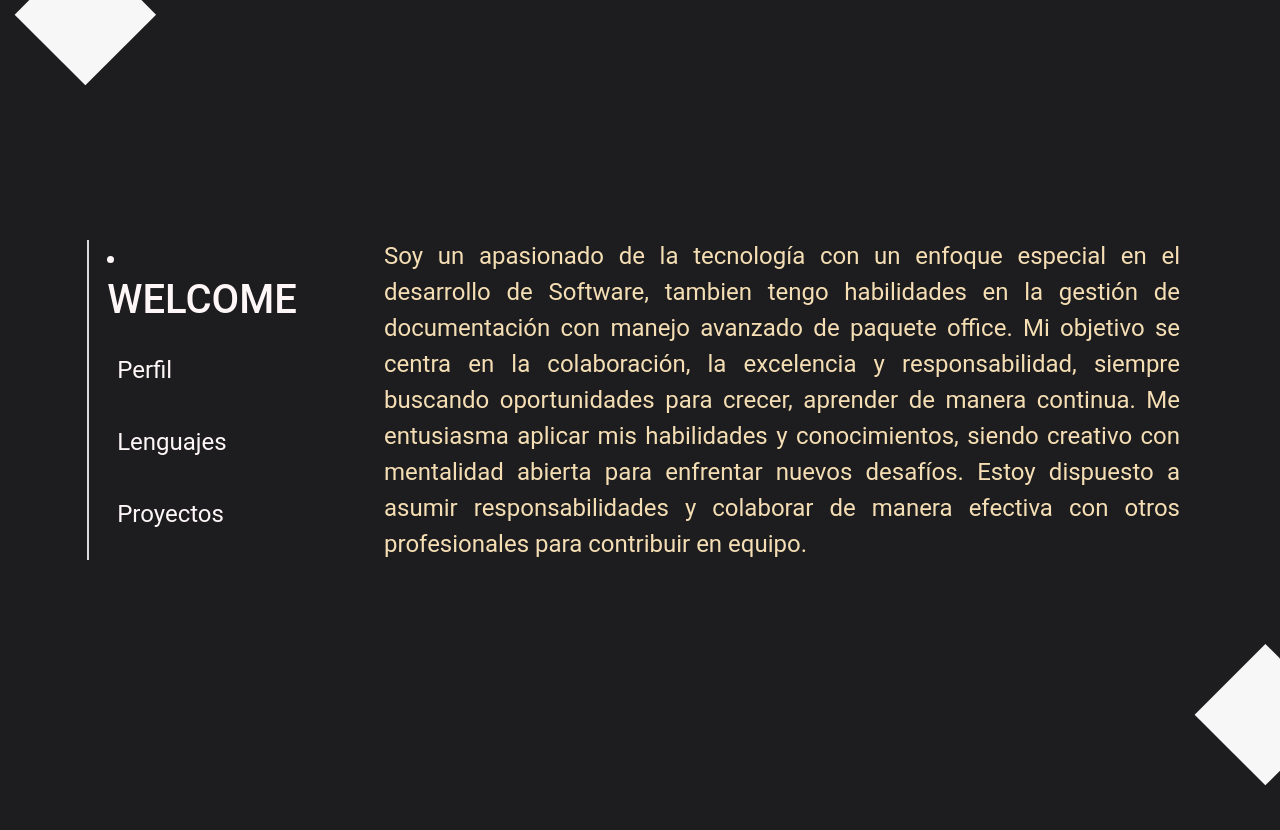
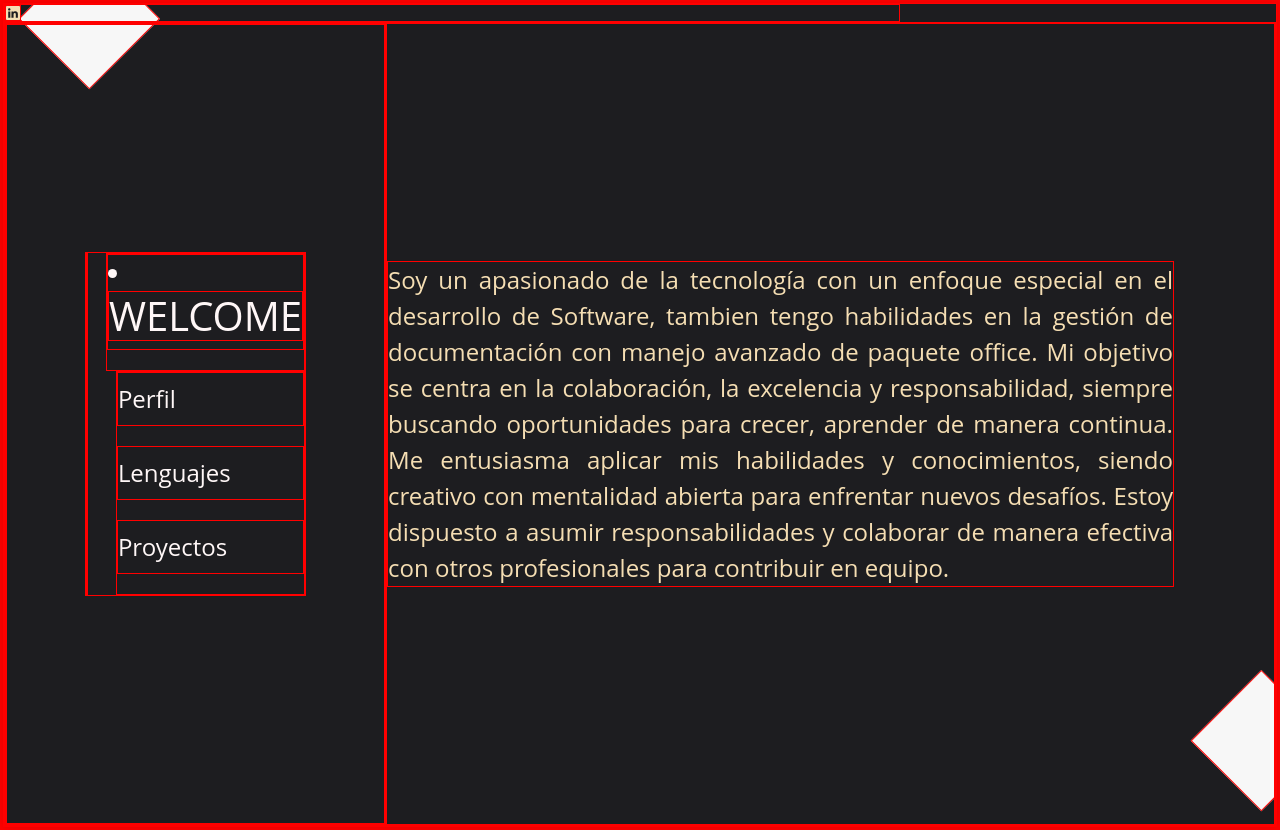
Before and after one commit to brayantunu/developerweb, a Vue app: page /#/Perfil in a window 1280 px wide. Before the commit the page ends 800 px from the top, so only its background shows below. Built offline with nearby package versions, Linux system fonts and the light colour scheme.

Commit message:
correcciones para la  version 1.1

```diff
--- a/src/App.vue
+++ b/src/App.vue
@@ -2,10 +2,16 @@
     <div class="structure">
     <div class="corner top-left"></div>
     <div class="corner bottom-right"></div>
+
+    <!-- <Footer/> -->
+    <Redes/>
     <router-view/>
   </div>
 </template>
 <style>
+*{
+  border: 1px solid red;
+}
   .structure {
     position: relative;
     /* padding: 40px; */
@@ -35,3 +41,16 @@
     transform: rotateZ(-135deg) translateY(50%);
   }
   </style>
+
+<script>
+// import Footer from './components/Footer.vue';
+  import Redes from './components/Redes.vue';
+export default{
+  name:"AppV",
+
+  components:{
+// Footer
+Redes
+  }
+}
+</script>
--- /dev/null
+++ b/src/components/Footer.vue
@@ -0,0 +1,11 @@
+<template>
+    <div class="contenido">
+        <p>@2023 DeveloperWEB.com</p>
+    </div>
+</template>
+
+<script>
+export default {
+    name: "FooterV"
+}
+</script>
--- a/src/components/Navbar.vue
+++ b/src/components/Navbar.vue
@@ -22,6 +22,7 @@
         </li>
       </ul>
     </nav>
+    <!-- <Footer/> -->
   </div>
 </template>
 
@@ -66,7 +67,12 @@
 </style>
 
 <script>
+// import Footer from "@/components/Footer.vue";
+
 export default {
-  name: "NabVar"
+  name: "NabVar",
+//   components:{
+//     Footer
+// }
 }
 </script>
--- /dev/null
+++ b/src/components/Redes.vue
@@ -0,0 +1,16 @@
+<template>
+    <div class="content">
+        <svg xmlns="http://www.w3.org/2000/svg" width="16" height="16" fill="currentColor" class="bi bi-linkedin" viewBox="0 0 16 16">
+  <path d="M0 1.146C0 .513.526 0 1.175 0h13.65C15.474 0 16 .513 16 1.146v13.708c0 .633-.526 1.146-1.175 1.146H1.175C.526 16 0 15.487 0 14.854V1.146zm4.943 12.248V6.169H2.542v7.225h2.401zm-1.2-8.212c.837 0 1.358-.554 1.358-1.248-.015-.709-.52-1.248-1.342-1.248-.822 0-1.359.54-1.359 1.248 0 .694.521 1.248 1.327 1.248h.016zm4.908 8.212V9.359c0-.216.016-.432.08-.586.173-.431.568-.878 1.232-.878.869 0 1.216.662 1.216 1.634v3.865h2.401V9.25c0-2.22-1.184-3.252-2.764-3.252-1.274 0-1.845.7-2.165 1.193v.025h-.016a5.54 5.54 0 0 1 .016-.025V6.169h-2.4c.03.678 0 7.225 0 7.225h2.4z"/>
+</svg>
+    </div>
+
+</template>
+
+<script>
+
+export default{
+name:"RedesV"
+}
+
+</script>
--- a/src/stiles.css
+++ b/src/stiles.css
@@ -1,10 +1,8 @@
 body {
     background-color: #1D1D20;
     font-size: 16px;
-    font-family: 'Open Sans', sans-serif;
-    font-family: 'Roboto', sans-serif;
+    font-family: 'Open Sans', 'Roboto', sans-serif;
 }
-
 
 @import url('https://fonts.googleapis.com/css2?family=Open+Sans:wght@300&family=Roboto:wght@100&display=swap');
 
```
